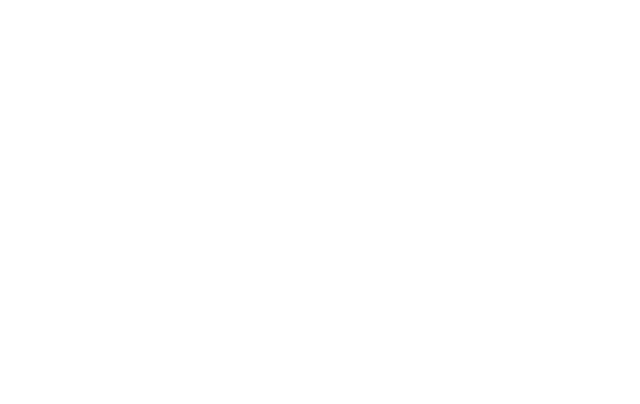
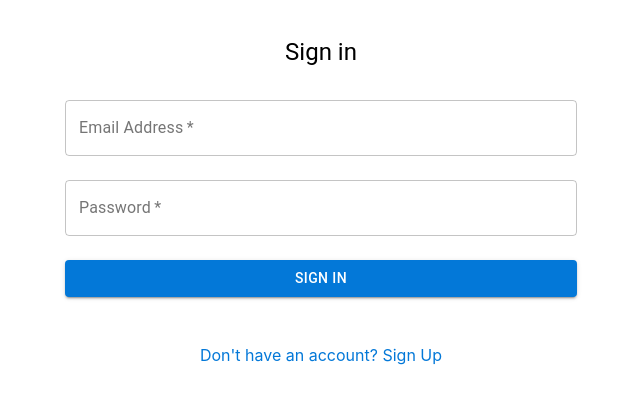
Before and after one commit to toshvelaga/Seagull, a React (Create React App) app: page /signin in a window 1280 px wide. Shown: the top 404 px of the page, without its empty margins (319-959 px from the left). Built offline with nearby package versions, Linux system fonts and the light colour scheme.

Commit message:
added material ui, folder structure, and signin pages

```diff
--- a/package.json
+++ b/package.json
@@ -3,6 +3,7 @@
   "version": "0.1.0",
   "private": true,
   "dependencies": {
+    "@material-ui/core": "^4.9.8",
     "@testing-library/jest-dom": "^4.2.4",
     "@testing-library/react": "^9.3.2",
     "@testing-library/user-event": "^7.1.2",
@@ -10,6 +11,7 @@
     "node": "^13.12.0",
     "react": "^16.13.1",
     "react-dom": "^16.13.1",
+    "react-router-dom": "^5.1.2",
     "react-scripts": "3.4.1"
   },
   "scripts": {
--- a/src/App.js
+++ b/src/App.js
@@ -1,6 +1,8 @@
 import React from 'react';
 import './App.css';
-import Home from './containers/Home/Home'
+import Home from './business/containers/Home/Home'
+import SignIn from './business/containers/SignIn/SignIn'
+import SignUp from './business/containers/SignUp/SignUp'
 
 import {
   BrowserRouter as Router,
@@ -13,8 +15,16 @@
   return (
     <div className="App">
       <Router>
-          <Route path='/Home'>
+          <Route path='/home'>
             <Home />
+          </Route>
+
+          <Route path='/signin'>
+            <SignIn />
+          </Route>
+
+          <Route path='/signup'>
+            <SignUp />
           </Route>
       </Router>
     </div>
--- /dev/null
+++ b/src/business/containers/Home/Home.js
@@ -0,0 +1,10 @@
+import React, { Component } from 'react';
+
+class Home extends Component {
+    state = {  }
+    render() {
+        return (<h1>Home</h1>);
+    }
+}
+
+export default Home;
--- /dev/null
+++ b/src/business/containers/SignIn/SignIn.css
@@ -0,0 +1,16 @@
+.SignIn {
+    width: 60%;
+    display: inline-block;
+}
+
+@media only screen and (max-width: 700px) {
+    .SignIn {
+    width: 90%;
+  }
+}
+
+@media only screen and (min-width: 1200px) {
+    .SignIn {
+    width: 40%;
+  }
+}
--- /dev/null
+++ b/src/business/containers/SignIn/SignIn.js
@@ -0,0 +1,106 @@
+import React, { Component } from 'react';
+// import { connect } from 'react-redux'
+// import { signIn } from '../../../store/actions/actions'
+import { Redirect } from 'react-router-dom'
+import TextField from '@material-ui/core/TextField';
+import Button from '@material-ui/core/Button';
+// import Avatar from '@material-ui/core/Avatar';
+import Typography from '@material-ui/core/Typography';
+// import LockOutlinedIcon from '@material-ui/icons/LockOutlined';
+import { Link } from "react-router-dom";
+
+import './SignIn.css'
+
+class Signin extends Component {
+  state = {
+    email: '',
+    password: ''
+  }
+  handleChange = (e) => {
+    this.setState({
+      [e.target.id]: e.target.value
+    })
+  }
+
+  handleSubmit = (e) => {
+    e.preventDefault();
+    // this.props.signIn(this.state)
+    console.log('submit')
+  }
+  render() {
+
+    // const { authError, auth, classes } = this.props
+    // if (auth.uid) return <Redirect to='/Feed' />
+
+    return (<>
+      {/* <Header /> */}
+      <div className="container">
+
+        <form onSubmit={this.handleSubmit} className="white">
+
+          <div style={{display: 'inline-block', marginTop: '2rem'}}>
+          {/* <Avatar style={{backgroundColor: '#dd004f', fontSize: '2rem'}}>
+            <LockOutlinedIcon />
+          </Avatar> */}
+          </div>
+
+          <Typography component="h1" variant="h5">
+            Sign in
+          </Typography>
+
+          <div className="SignIn">
+          <TextField
+            className="SignIn"
+            style={{marginTop: '2rem'}}
+            variant="outlined"
+            margin="normal"
+            required
+            fullWidth
+            id="email"
+            label="Email Address"
+            notched
+            name="email"
+            autoComplete="email"
+            onChange={this.handleChange}
+          />
+          <br></br>
+          <TextField
+            // style={{width: '50%'}}
+            variant="outlined"
+            margin="normal"
+            required
+            fullWidth
+            id="password"
+            label="Password"
+            type="password"
+            name="password"
+            onChange={this.handleChange}
+          />
+          <div className="submit">
+            <Button
+              style={{marginTop: '1rem', marginBottom: '2rem', color: 'white', backgroundColor: '#0378d8'}}
+              type="submit"
+              fullWidth
+              variant="contained"
+              color="primary"
+            >
+              Sign In
+            </Button>
+            <p>
+              <Link style={{textDecoration: 'none', color: '#0378d8'}} to="/SignUp">Don't have an account? Sign Up</Link>
+            </p>
+            <div>
+              {/* { authError ? <p>{authError}</p> : null} */}
+            </div>
+          </div>
+          </div>
+
+        </form>
+
+      </div>
+      </>
+    )
+  }
+}
+
+export default Signin
--- a/src/containers/Home/Home.js
+++ /dev/null
@@ -1,7 +0,0 @@
-import React, { Component } from 'react';
-
-const Home = () => {
-    return (<h1>Home</h1>);
-}
-
-export default Home;
```
Also changed, not shown: 1 other file (tests, documents, lock files or other folders).
